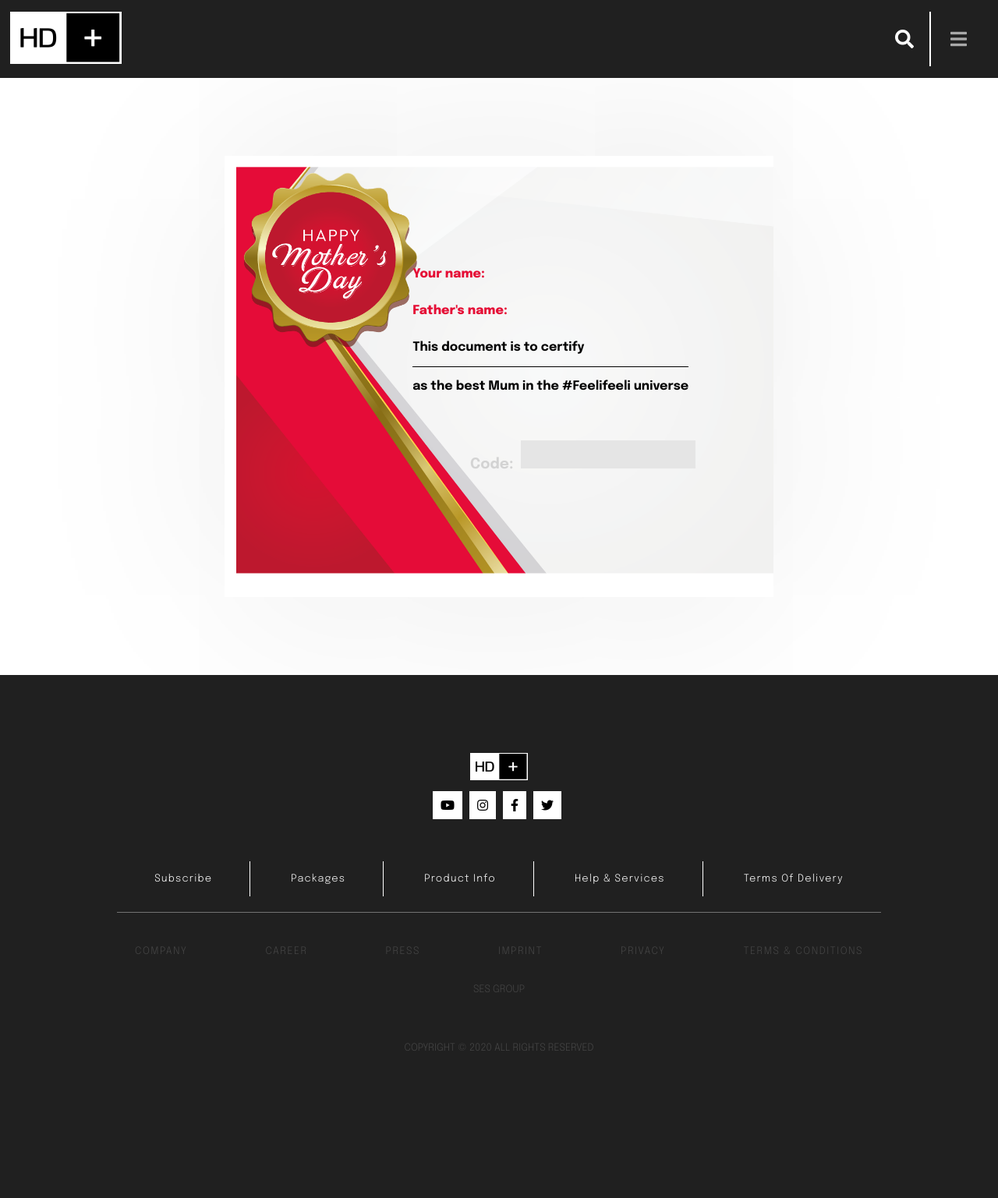
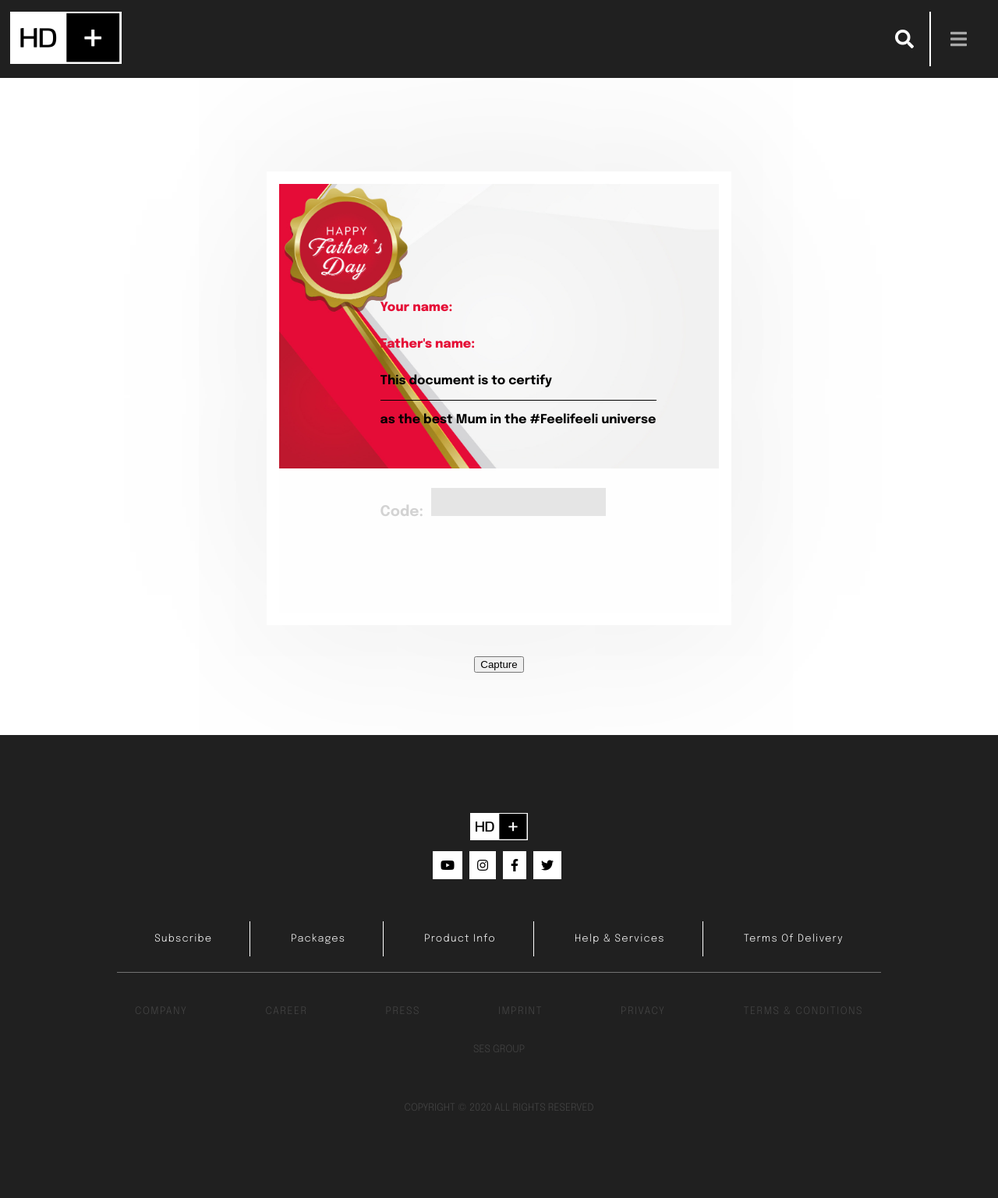
Before and after one commit to i-Blaise/hdplus-fd, a PHP site: page /hdplus-certificate/Certificate/index.html in a window 1280 px wide. Shown: the whole page at 78% size. Before the commit the page ends 1348 px from the top, so only its background shows below. Run offline with PHP 8.4, Linux system fonts and the light colour scheme; some libraries are stand-ins or nearby versions.

Commit message:
HDPLUS-FD

```diff
--- a/Certificate/index.html
+++ b/Certificate/index.html
@@ -44,7 +44,8 @@
       </div>
 
     <section>
-        <div class="card_wrapper">
+        <div id="capture">
+          <div id="card_wrapper">
             <div class="right-col_wrapper">
                 <div class="inner-wrapper">
                 <div class="from_wrapper">
@@ -66,6 +67,8 @@
                 </div>
             </div>
         </div>
+        </div>
+        <button id="btn">Capture</button>
     </section>
     <div class="footer">
         <div class="omg-wrapper">
@@ -95,5 +98,6 @@
        <div class="ses-wrapper"><a href="https://www.ses.com/">SES GROUP</a></div>
        <div class="c-rigth"><p class="p-footer">COPYRIGHT © 2020 ALL RIGHTS RESERVED</p></div>
        </div>
+       <script src="https://html2canvas.hertzen.com/dist/html2canvas.min.js"></script>
 </body>
 </html>
--- a/Certificate/style.css
+++ b/Certificate/style.css
@@ -11,24 +11,28 @@ section{
     flex-flow: column;
     justify-content: center;
     align-items: center;
-    padding-top: 100px;
-    padding-bottom: 100px;
+    padding-top: 80px;
+    padding-bottom: 80px;
 }
-.card_wrapper {
+#capture {
+  background: #fefefe;
+  padding: 40px;
+}
+#card_wrapper {
     display: flex;
     justify-content: flex-end;
     box-shadow: 0 0px 260px rgb(0 0 0 / 10%);
     background: url(images/E-CARD-final.png);
-    background-size: cover;
+    background-size: contain;
     background-repeat: no-repeat;
     height: 550px;
-    width: 55%;
-    border-bottom: 16px solid #fff;
+    max-height: 550px;
+    width: 44vw;
+    max-width: 44vw;
+    border: 16px solid #fff;
 }
 .inner-wrapper {
-    position: relative;
-    right: 6.8rem;
-    bottom: 2rem;
+    margin-right: 2rem;
 }
 h4.mum-name {
   font-family: 'Yellowtail', cursive;
@@ -45,6 +49,7 @@ h4.mum-name {
     display: flex;
     flex-direction: column;
     justify-content: center;
+    margin-right: 3rem;
 }
 .to_wrapper , .from_wrapper , .message_wrapper {
   margin: 20px auto;
@@ -69,21 +74,15 @@ h4.mum-name {
     width: 200px;
     height: 20px;
 }
-.hd-img {
-    margin: 40px 20px;
-    position: absolute;
-    left: -33rem;
-}
 .pos-rel {
     display: flex;
     align-items: center;
-    position: relative;
-    right: 35px;
 }
 .code-wrapper {
     display: flex;
     align-items: baseline;
     height: 50px;
+    margin-top: 50px;
 }
 
 /* NAV CSS */
```
Also changed, not shown: Certificate/images/E-CARD-final.jpg (added), Certificate/images/E-CARD-final.png, Certificate/images/happy-mum.png (deleted).
